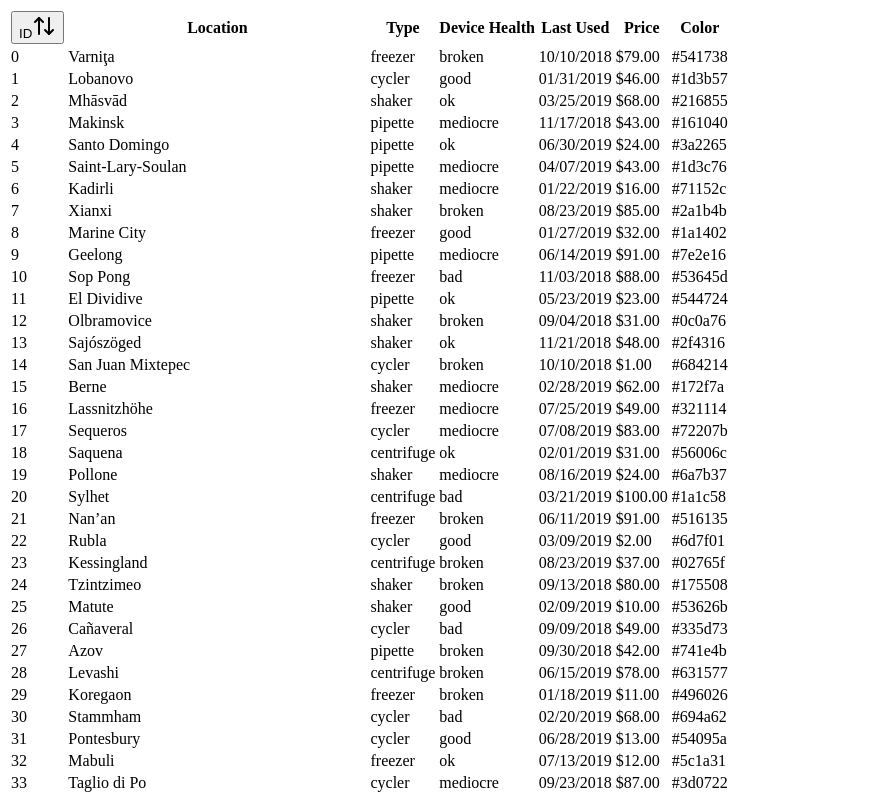
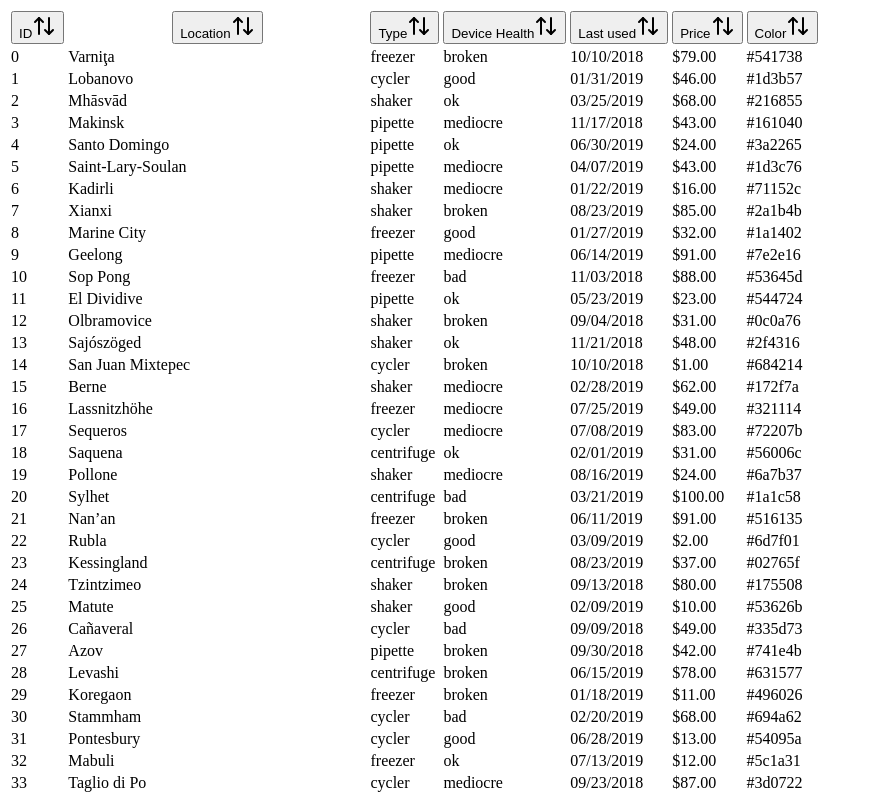
Before and after one commit to Johnsdoms/eppendorf-challenge, a Next.js app: page /table in a window 1280 px wide. Shown: the top 795 px of the page, without its empty margins (0-870 px from the left). Built offline with nearby package versions, Linux system fonts and the light colour scheme.

Commit message:
add custom column header component for sortable table columns

```diff
--- a/app/table/columns.tsx
+++ b/app/table/columns.tsx
@@ -1,7 +1,6 @@
 "use client"
-import { Button } from "@/components/ui/button";
-import { ColumnDef } from "@tanstack/react-table"
-import { ArrowUpDown } from "lucide-react"
+import { ColumnDef, Row } from "@tanstack/react-table"
+import { SortableColumnHeader } from "@/components/sortableColumnHeader";
 
 // simplification of what a valid hex value is
 type ColorValueHex = `#${string}`;
@@ -21,35 +20,76 @@ export const columns: ColumnDef<Product>[] = [
       accessorKey: "id",
       header: ({ column }) => {
         return (
-          <Button
-            variant="ghost"
-            onClick={() => column.toggleSorting(column.getIsSorted() === "asc")}
-          >
-            ID
-            <ArrowUpDown className="ml-2 h-4 w-4" />
-          </Button>
+          <SortableColumnHeader
+            title="ID"
+            type="numeric"
+            sortDirection={column.getIsSorted()}
+            onSort={() => column.toggleSorting(column.getIsSorted() === "asc")}/>
         )
       },
   },
   {
     accessorKey: "location",
-    header: "Location",
+    header: ({ column }) => {
+      return (
+        <SortableColumnHeader
+          title="Location"
+          type="alpha"
+          sortDirection={column.getIsSorted()}
+          onSort={() => column.toggleSorting(column.getIsSorted() === "asc")}/>
+      )
+    },
   },
   {
     accessorKey: "type",
-    header: "Type",
+    header: ({ column }) => {
+      return (
+        <SortableColumnHeader
+          title="Type"
+          type="alpha"
+          sortDirection={column.getIsSorted()}
+          onSort={() => column.toggleSorting(column.getIsSorted() === "asc")}/>
+      )
+    },
   },
   {
     accessorKey: "device_health",
-    header: "Device Health",
+    header: ({ column }) => {
+      return (
+        <SortableColumnHeader
+          title="Device Health"
+          type="alpha"
+          sortDirection={column.getIsSorted()}
+          onSort={() => column.toggleSorting(column.getIsSorted() === "asc")}/>
+      )
+    },
   },
   {
     accessorKey: "last_used",
-    header: "Last Used",
+    header: ({ column }) => {
+      return (
+        <SortableColumnHeader
+          title="Last used"
+          type="date"
+          sortDirection={column.getIsSorted()}
+          onSort={() => column.toggleSorting(column.getIsSorted() === "asc")}
+        />
+      )
+    }
   },
   {
     accessorKey: "price",
-    header: () => <div className="text-right">Price</div>,
+    header: ({ column }) => {
+      return (
+      <div className="text-right">
+        <SortableColumnHeader
+          title="Price"
+          type="numeric"
+          sortDirection={column.getIsSorted()}
+          onSort={() => column.toggleSorting(column.getIsSorted() === "asc")}
+        />
+      </div>
+      )},
     cell: ({ row }) => {
       const amount = parseFloat(row.getValue("price"))
       const formatted = new Intl.NumberFormat("en-US", {
@@ -62,7 +102,27 @@ export const columns: ColumnDef<Product>[] = [
   },
   {
       accessorKey: "color",
-      header: () => <div className="text-right">Color</div>,
+      header: ({ column }) => {
+        return (
+          <div className="text-right">
+            <SortableColumnHeader
+              title="Color"
+              type="numeric"
+              sortDirection={column.getIsSorted()}
+              onSort={() =>
+              {
+                console.log("sorting color", column)
+                column.toggleSorting();
+              }
+              }
+            />
+          </div>
+        )
+      },
+      sortingFn: (a, b) => {
+        console.log("sorting color", a.original.color, b.original.color)
+        return 1;
+      },
       cell: ({ row }) => {
         return (
           <div className="flex justify-end items-center gap-1">
--- a/app/table/data-table.tsx
+++ b/app/table/data-table.tsx
@@ -5,6 +5,8 @@ import {
   flexRender,
   getCoreRowModel,
   useReactTable,
+  SortingState,
+  getSortedRowModel,
 } from "@tanstack/react-table"
 
 import {
@@ -15,6 +17,7 @@ import {
   TableHeader,
   TableRow,
 } from "@/components/ui/table"
+import { useState } from "react"
 
 interface DataTableProps<TData, TValue> {
   columns: ColumnDef<TData, TValue>[]
@@ -25,10 +28,17 @@ export function DataTable<TData, TValue>({
   columns,
   data,
 }: DataTableProps<TData, TValue>) {
+  const [sorting, setSorting] = useState<SortingState>([])
+
   const table = useReactTable({
     data,
     columns,
     getCoreRowModel: getCoreRowModel(),
+    onSortingChange: setSorting,
+    getSortedRowModel: getSortedRowModel(),
+    state: {
+      sorting,
+    },
   })
 
   return (
--- /dev/null
+++ b/components/sortableColumnHeader.tsx
@@ -0,0 +1,57 @@
+import { Badge } from "@/components/ui/badge";
+import { Button } from "@/components/ui/button";
+import {
+    ArrowUpDown,
+    ArrowDownAz,
+    ArrowDownZa,
+    ArrowDown01,
+    ArrowDown10,
+    CalendarArrowDown,
+    CalendarArrowUp
+  } from "lucide-react"
+
+type SortDirection = "asc" | "desc" | false;
+
+type ColumnType = "alpha" | "numeric" | "date";
+
+interface SortableColumnHeaderProps {
+    title: string;
+    type: ColumnType;
+    sortDirection: SortDirection;
+    onSort: () => void;
+}
+
+interface SortedIconProps {
+    className: string;
+    type: ColumnType;
+    sortDirection: SortDirection;
+}
+
+function SortedIcon({className, type, sortDirection}: SortedIconProps) {
+  if (type === "alpha") {
+    return sortDirection === "asc" ? <ArrowDownAz className={className} /> : <ArrowDownZa className={className} />;
+  }
+  if (type === "numeric") {
+    return sortDirection === "asc" ? <ArrowDown01 className={className} /> : <ArrowDown10 className={className} />;
+  }
+  return sortDirection === "asc" ? <CalendarArrowUp className={className} /> : <CalendarArrowDown className={className} />;
+}
+
+export function SortableColumnHeader({title, type, sortDirection, onSort}: SortableColumnHeaderProps) {
+  return (
+    <Button
+      variant="ghost"
+      onClick={() => onSort()}
+    >
+      {title}
+      {!sortDirection &&
+        <ArrowUpDown />
+      }
+      {sortDirection &&
+        <Badge className="border-green-600 px-1" variant={"outline"}>
+          <SortedIcon className="text-green-600" type={type} sortDirection={sortDirection}/>
+        </Badge>
+      }
+    </Button>
+  )
+}
--- /dev/null
+++ b/components/ui/badge.tsx
@@ -0,0 +1,36 @@
+import * as React from "react"
+import { cva, type VariantProps } from "class-variance-authority"
+
+import { cn } from "@/lib/utils"
+
+const badgeVariants = cva(
+  "inline-flex items-center rounded-md border px-2.5 py-0.5 text-xs font-semibold transition-colors focus:outline-none focus:ring-2 focus:ring-ring focus:ring-offset-2",
+  {
+    variants: {
+      variant: {
+        default:
+          "border-transparent bg-primary text-primary-foreground shadow hover:bg-primary/80",
+        secondary:
+          "border-transparent bg-secondary text-secondary-foreground hover:bg-secondary/80",
+        destructive:
+          "border-transparent bg-destructive text-destructive-foreground shadow hover:bg-destructive/80",
+        outline: "text-foreground",
+      },
+    },
+    defaultVariants: {
+      variant: "default",
+    },
+  }
+)
+
+export interface BadgeProps
+  extends React.HTMLAttributes<HTMLDivElement>,
+    VariantProps<typeof badgeVariants> {}
+
+function Badge({ className, variant, ...props }: BadgeProps) {
+  return (
+    <div className={cn(badgeVariants({ variant }), className)} {...props} />
+  )
+}
+
+export { Badge, badgeVariants }
```
